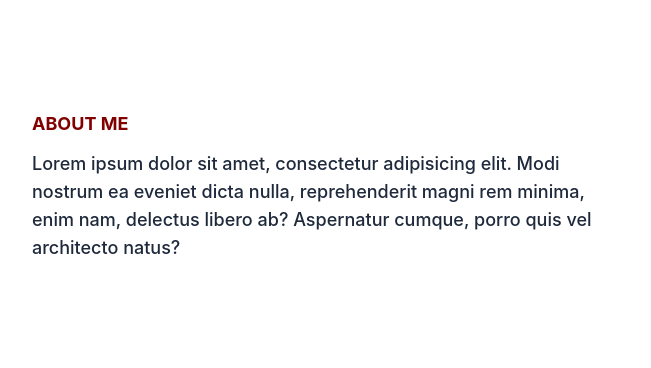
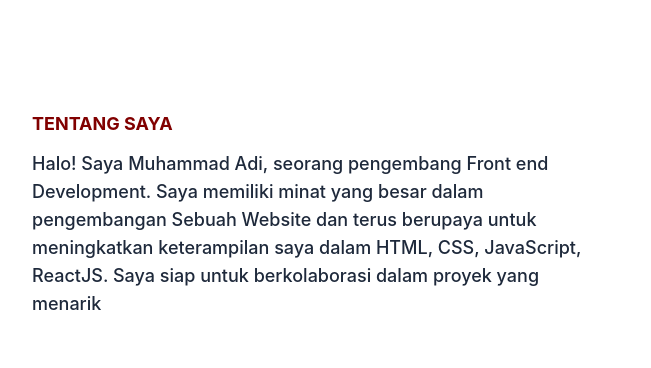
Before and after one commit to muhammadadid/portofolio, a website: page src/portofolio.html in a window 1280 px wide. Shown: the part 714-1082 px from the top of the page, 0-651 px from the left. Drawn offline with Linux system fonts and the light colour scheme.

Commit message:
change about

```diff
--- a/src/portofolio.html
+++ b/src/portofolio.html
@@ -68,9 +68,9 @@
         <div class="container">
             <div class="flex flex-wrap">
                 <div class="w-full px-4 mb-10 lg:w-1/2">
-                    <h4 class="mb-3 text-lg font-bold uppercase text-primary">About Me</h4>
+                    <h4 class="mb-3 text-lg font-bold uppercase text-primary">Tentang Saya</h4>
                     <h2></h2>
-                    <p class="max-w-xl text-base font-medium text-secondary lg:text-lg">Lorem ipsum dolor sit amet, consectetur adipisicing elit. Modi nostrum ea eveniet dicta nulla, reprehenderit magni rem minima, enim nam, delectus libero ab? Aspernatur cumque, porro quis vel architecto natus?</p>
+                    <p class="max-w-xl text-base font-medium text-secondary lg:text-lg">Halo! Saya Muhammad Adi, seorang pengembang Front end Development. Saya memiliki minat yang besar dalam pengembangan Sebuah Website dan terus berupaya untuk meningkatkan keterampilan saya dalam HTML, CSS, JavaScript, ReactJS. Saya siap untuk berkolaborasi dalam proyek yang menarik</p>
                 </div>
                 <div class="w-full px-4 lg:w-1/2">
                     <h3 class="mb-4 text-2xl font-semibold text-black lg:text-3xl">Mari berteman</h3>
```
Also changed, not shown: src/css/output.css.
